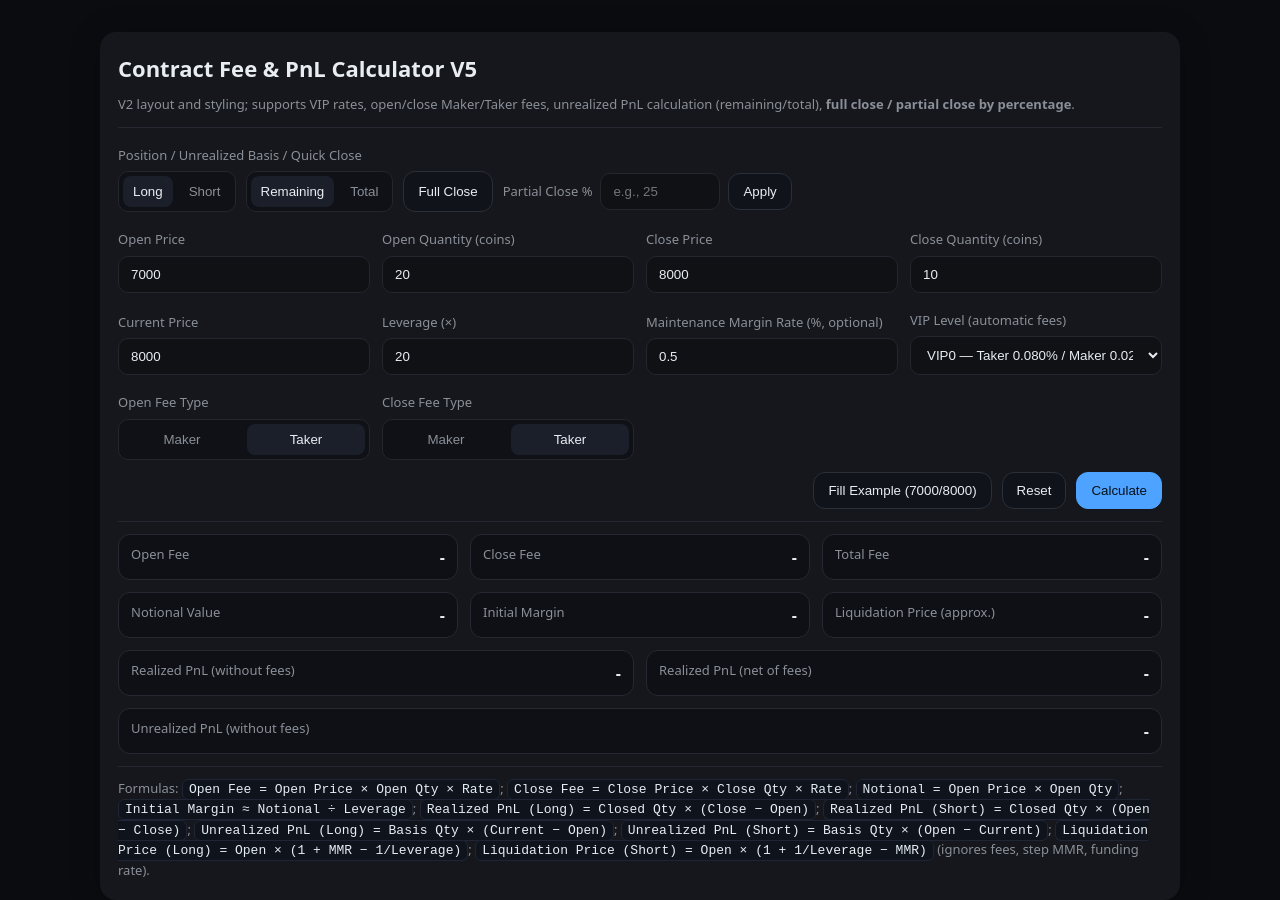
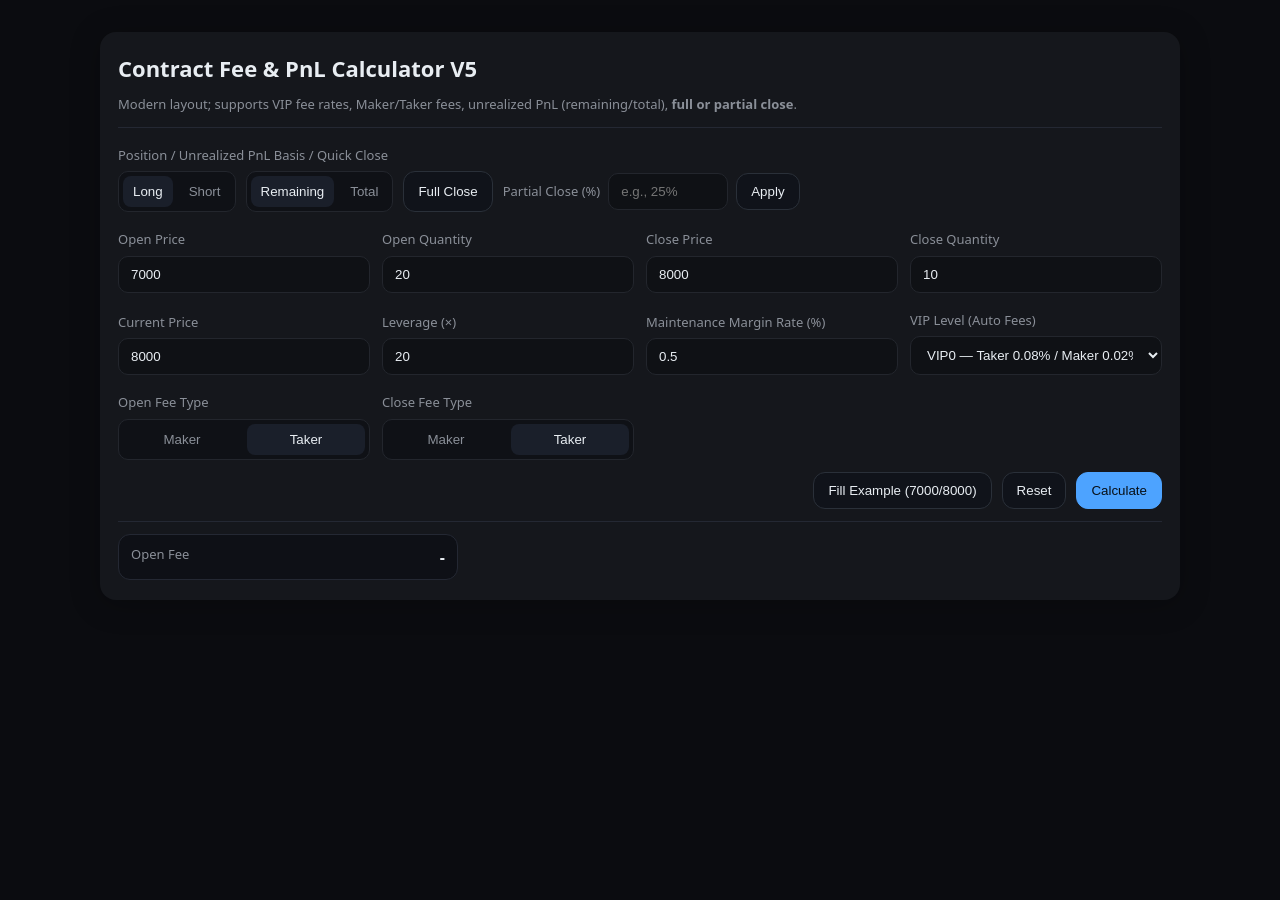
Before and after one commit to cy107835-cmyk/cal, a plain HTML site: page index.html in a window 1280 px wide. After the commit the page ends 832 px from the top, so only its background shows below. Drawn offline with Linux system fonts and the light colour scheme.

Commit message:
Update index.html

```diff
--- a/index.html
+++ b/index.html
@@ -3,7 +3,7 @@
 <head>
   <meta charset="utf-8" />
   <meta name="viewport" content="width=device-width, initial-scale=1" />
-  <title>Contract Fee & PnL Calculator — V5 (VIP Rates + Maker/Taker + Full/Partial Close)</title>
+  <title>Contract Fee & PnL Calculator — V5</title>
   <style>
     :root { --bg:#0b0c10; --card:#15171c; --muted:#8a8f98; --fg:#e8edf2; --accent:#4da3ff; --ok:#22c55e; --bad:#ef4444; --border:#242833; }
     html,body{height:100%;}
@@ -42,25 +42,25 @@
   <div class="wrap">
     <div class="card">
       <h1>Contract Fee & PnL Calculator V5</h1>
-      <div class="muted">V2 layout and styling; supports VIP rates, open/close Maker/Taker fees, unrealized PnL calculation (remaining/total), <b>full close / partial close by percentage</b>.</div>
+      <div class="muted">Modern layout; supports VIP fee rates, Maker/Taker fees, unrealized PnL (remaining/total), <b>full or partial close</b>.</div>
       <div class="hr"></div>
 
       <div class="grid">
         <div class="col-12">
-          <label>Position / Unrealized Basis / Quick Close</label>
+          <label>Position / Unrealized PnL Basis / Quick Close</label>
           <div class="row">
-            <div class="switch" role="tablist" aria-label="Position">
-              <button id="side-long" class="active" data-side="long" aria-pressed="true">Long</button>
-              <button id="side-short" data-side="short" aria-pressed="false">Short</button>
+            <div class="switch" role="tablist" aria-label="Position Side">
+              <button id="side-long" class="active" data-side="long" aria-pressed="true" title="Select Long Position">Long</button>
+              <button id="side-short" data-side="short" aria-pressed="false" title="Select Short Position">Short</button>
             </div>
             <div class="switch" role="tablist" aria-label="Unrealized Basis">
-              <button id="unreal-remaining" class="active" data-unreal="remaining" aria-pressed="true" title="Based on remaining position">Remaining</button>
-              <button id="unreal-total" data-unreal="total" aria-pressed="false" title="Based on total position">Total</button>
+              <button id="unreal-remaining" class="active" data-unreal="remaining" aria-pressed="true" title="Calculate based on remaining quantity">Remaining</button>
+              <button id="unreal-total" data-unreal="total" aria-pressed="false" title="Calculate based on total quantity">Total</button>
             </div>
             <button class="btn" id="btnFullClose" title="Set close quantity equal to open quantity">Full Close</button>
             <div class="row" style="gap:8px;align-items:center">
-              <label for="partialPct" style="margin:0;color:var(--muted);font-size:13px">Partial Close %</label>
-              <input id="partialPct" type="number" inputmode="decimal" step="0.01" min="0" max="100" placeholder="e.g., 25" style="width:120px" />
+              <label for="partialPct" style="margin:0;color:var(--muted);font-size:13px">Partial Close (%)</label>
+              <input id="partialPct" type="number" inputmode="decimal" step="0.01" min="0" max="100" placeholder="e.g., 25%" style="width:120px" />
               <button class="btn" id="btnApplyPct">Apply</button>
             </div>
           </div>
@@ -71,7 +71,7 @@
           <input id="openPrice" type="number" inputmode="decimal" step="0.01" value="7000" />
         </div>
         <div class="col-3">
-          <label for="openQty">Open Quantity (coins)</label>
+          <label for="openQty">Open Quantity</label>
           <input id="openQty" type="number" inputmode="decimal" step="0.0001" value="20" />
         </div>
         <div class="col-3">
@@ -79,7 +79,7 @@
           <input id="closePrice" type="number" inputmode="decimal" step="0.01" value="8000" />
         </div>
         <div class="col-3">
-          <label for="closeQty">Close Quantity (coins)</label>
+          <label for="closeQty">Close Quantity</label>
           <input id="closeQty" type="number" inputmode="decimal" step="0.0001" value="10" />
         </div>
 
@@ -92,42 +92,42 @@
           <input id="leverage" type="number" inputmode="decimal" step="0.1" min="1" value="20" />
         </div>
         <div class="col-3">
-          <label for="mmr">Maintenance Margin Rate (%, optional)</label>
+          <label for="mmr">Maintenance Margin Rate (%)</label>
           <input id="mmr" type="number" inputmode="decimal" step="0.01" value="0.5" />
         </div>
         <div class="col-3">
-          <label for="vipLevel">VIP Level (automatic fees)</label>
+          <label for="vipLevel">VIP Level (Auto Fees)</label>
           <select id="vipLevel">
-            <option value="0" selected>VIP0 — Taker 0.080% / Maker 0.020%</option>
+            <option value="0" selected>VIP0 — Taker 0.08% / Maker 0.02%</option>
             <option value="1">VIP1 — Taker 0.072% / Maker 0.018%</option>
-            <option value="2">VIP2 — Taker 0.060% / Maker 0.015%</option>
+            <option value="2">VIP2 — Taker 0.06% / Maker 0.015%</option>
             <option value="3">VIP3 — Taker 0.052% / Maker 0.013%</option>
             <option value="4">VIP4 — Taker 0.048% / Maker 0.012%</option>
             <option value="5">VIP5 — Taker 0.044% / Maker 0.011%</option>
-            <option value="6">VIP6 — Taker 0.040% / Maker 0.010%</option>
+            <option value="6">VIP6 — Taker 0.04% / Maker 0.01%</option>
             <option value="7">VIP7 — Taker 0.032% / Maker 0.008%</option>
-            <option value="8">VIP8 — Taker 0.024% / Maker 0.000%</option>
+            <option value="8">VIP8 — Taker 0.024% / Maker 0%</option>
           </select>
         </div>
 
         <div class="col-3">
           <label>Open Fee Type</label>
           <div class="switch" role="tablist" aria-label="Open Fee Type">
-            <button id="open-fee-maker" data-feeopen="maker">Maker</button>
-            <button id="open-fee-taker" class="active" data-feeopen="taker" aria-pressed="true">Taker</button>
+            <button id="open-fee-maker" data-feeopen="maker" title="Maker Fee">Maker</button>
+            <button id="open-fee-taker" class="active" data-feeopen="taker" aria-pressed="true" title="Taker Fee">Taker</button>
           </div>
         </div>
         <div class="col-3">
           <label>Close Fee Type</label>
           <div class="switch" role="tablist" aria-label="Close Fee Type">
-            <button id="close-fee-maker" data-feeclose="maker">Maker</button>
-            <button id="close-fee-taker" class="active" data-feeclose="taker" aria-pressed="true">Taker</button>
+            <button id="close-fee-maker" data-feeclose="maker" title="Maker Fee">Maker</button>
+            <button id="close-fee-taker" class="active" data-feeclose="taker" aria-pressed="true" title="Taker Fee">Taker</button>
           </div>
         </div>
 
         <div class="col-12 row right">
           <button class="btn" id="exampleBtn">Fill Example (7000/8000)</button>
-          <button class="btn" id="resetBtn" title="Clear Form">Reset</button>
+          <button class="btn" id="resetBtn" title="Clear all fields">Reset</button>
           <button class="btn primary" id="calcBtn">Calculate</button>
         </div>
       </div>
@@ -136,32 +136,3 @@
 
       <div class="grid" id="results" aria-live="polite">
         <div class="col-4"><div class="stat"><div class="label">Open Fee</div><div class="value" id="feeOpen">-</div></div></div>
-        <div class="col-4"><div class="stat"><div class="label">Close Fee</div><div class="value" id="feeClose">-</div></div></div>
-        <div class="col-4"><div class="stat"><div class="label">Total Fee</div><div class="value" id="feeTotal">-</div></div></div>
-
-        <div class="col-4"><div class="stat"><div class="label">Notional Value</div><div class="value" id="notional">-</div></div></div>
-        <div class="col-4"><div class="stat"><div class="label">Initial Margin</div><div class="value" id="initMargin">-</div></div></div>
-        <div class="col-4"><div class="stat"><div class="label">Liquidation Price (approx.)</div><div class="value" id="liqPrice">-</div></div></div>
-
-        <div class="col-6"><div class="stat"><div class="label">Realized PnL (without fees)</div><div class="value" id="pnlRaw">-</div></div></div>
-        <div class="col-6"><div class="stat"><div class="label">Realized PnL (net of fees)</div><div class="value" id="pnlNet">-</div></div></div>
-        <div class="col-12"><div class="stat"><div class="label">Unrealized PnL (without fees)</div><div class="value" id="pnlUnreal">-</div></div></div>
-      </div>
-
-      <div class="hr"></div>
-      <div class="muted">
-        Formulas: <code>Open Fee = Open Price × Open Qty × Rate</code>; <code>Close Fee = Close Price × Close Qty × Rate</code>;
-        <code>Notional = Open Price × Open Qty</code>; <code>Initial Margin ≈ Notional ÷ Leverage</code>;
-        <code>Realized PnL (Long) = Closed Qty × (Close − Open)</code>; <code>Realized PnL (Short) = Closed Qty × (Open − Close)</code>;
-        <code>Unrealized PnL (Long) = Basis Qty × (Current − Open)</code>; <code>Unrealized PnL (Short) = Basis Qty × (Open − Current)</code>;
-        <code>Liquidation Price (Long) = Open × (1 + MMR − 1/Leverage)</code>; <code>Liquidation Price (Short) = Open × (1 + 1/Leverage − MMR)</code> (ignores fees, step MMR, funding rate).
-      </div>
-    </div>
-  </div>
-
-  <!-- JavaScript code remains unchanged; only UI labels changed -->
-  <script>
-    // Original JS logic
-  </script>
-</body>
-</html>
```
